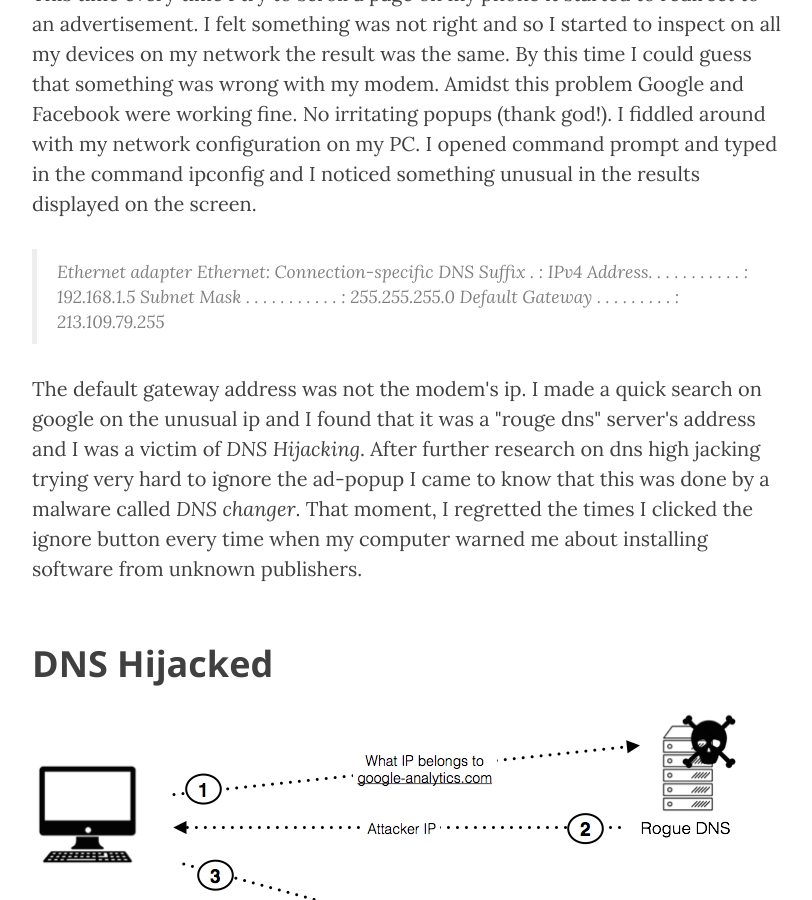
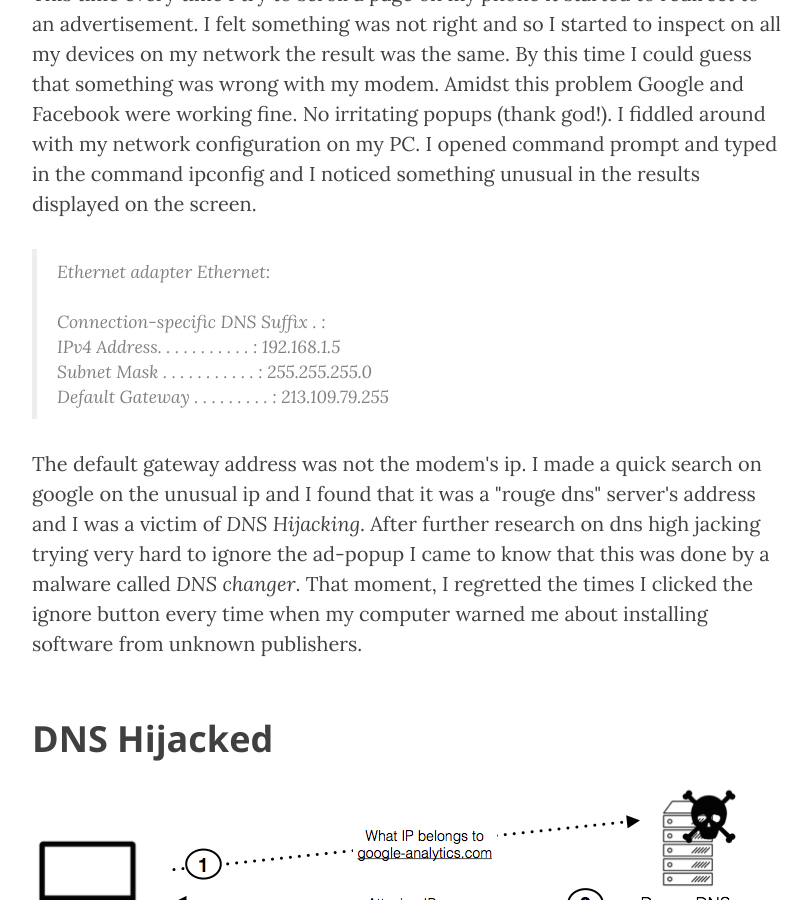
Before and after one commit to svijaykoushik/blog, a Jekyll site: the page built from _posts/2017-05-23-dns-highjacked.markdown, in a window 1280 px wide and 900 px high, scrolled down 1001 px. Shown: the whole window, without its empty margins (233-1045 px from the left). Built offline with Jekyll 4.4.1, drawn with Linux system fonts in a browser that asks for light colours; nearby versions of some CDN libraries; comment, search, counter and statistics services are not loaded.

```diff
--- a/_posts/2017-05-23-dns-highjacked.markdown
+++ b/_posts/2017-05-23-dns-highjacked.markdown
@@ -10,11 +10,11 @@ header-img: "img/post_dns_hijack_header.jpg"
 <p>Two years ago on a fine morning I opened my computer to check my email. I started searching for job opportunities on Google and opened each result that Google brought up. Now, a strange thing happened! Whenever I tried to interact with a website that I opened from the results page an ad-popup opened. I thought I disabled the ad blocker plug-in, but it was enabled. I started to wonder what was going on. I then visited every webpage I used to visit and the same thing happened. Every time I clicked on an element an ad-popup opened. This frustrated me so I closed my browser and started a complete virus scan on my pc and then stared browsing on my phone. But alas! The same thing happened. This time every time I try to scroll a page on my phone it started to redirect to an advertisement. I felt something was not right and so I started to inspect on all my devices on my network the result was the same. By this time I could guess that something was wrong with my modem. Amidst this problem Google and Facebook were working fine. No irritating popups (thank god!). I fiddled around with my network configuration on my PC. I opened command prompt and typed in the command ipconfig and I noticed something unusual in the results displayed on the screen.</p>
 
 <blockquote>
-Ethernet adapter Ethernet:
+Ethernet adapter Ethernet:<br/><br/>
 
-   Connection-specific DNS Suffix  . :
-   IPv4 Address. . . . . . . . . . . : 192.168.1.5
-   Subnet Mask . . . . . . . . . . . : 255.255.255.0
+   Connection-specific DNS Suffix  . :<br/>
+   IPv4 Address. . . . . . . . . . . : 192.168.1.5<br/>
+   Subnet Mask . . . . . . . . . . . : 255.255.255.0<br/>
    Default Gateway . . . . . . . . . : 213.109.79.255
 </blockquote>
 
```
